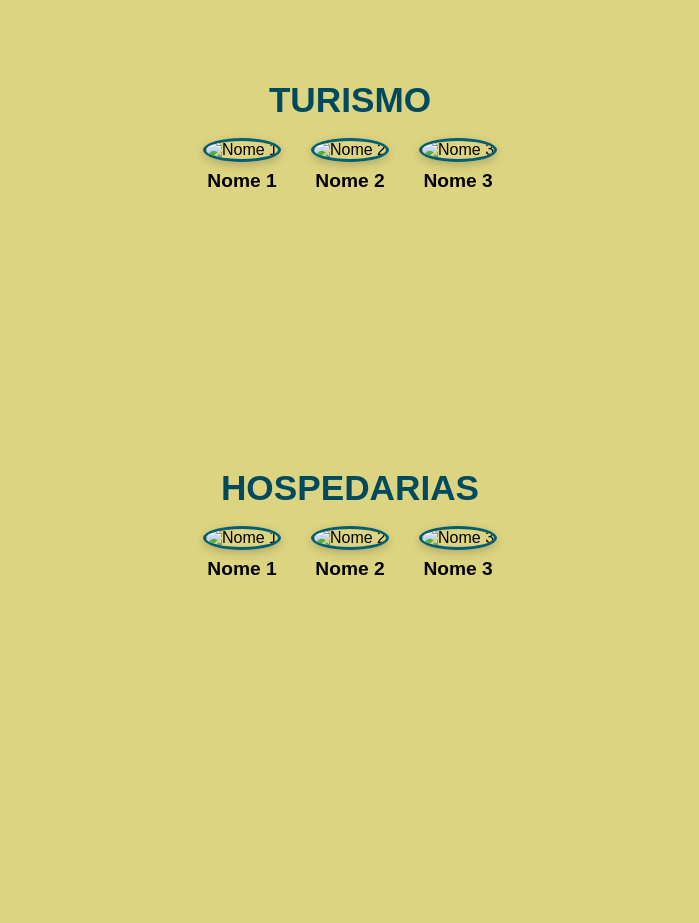
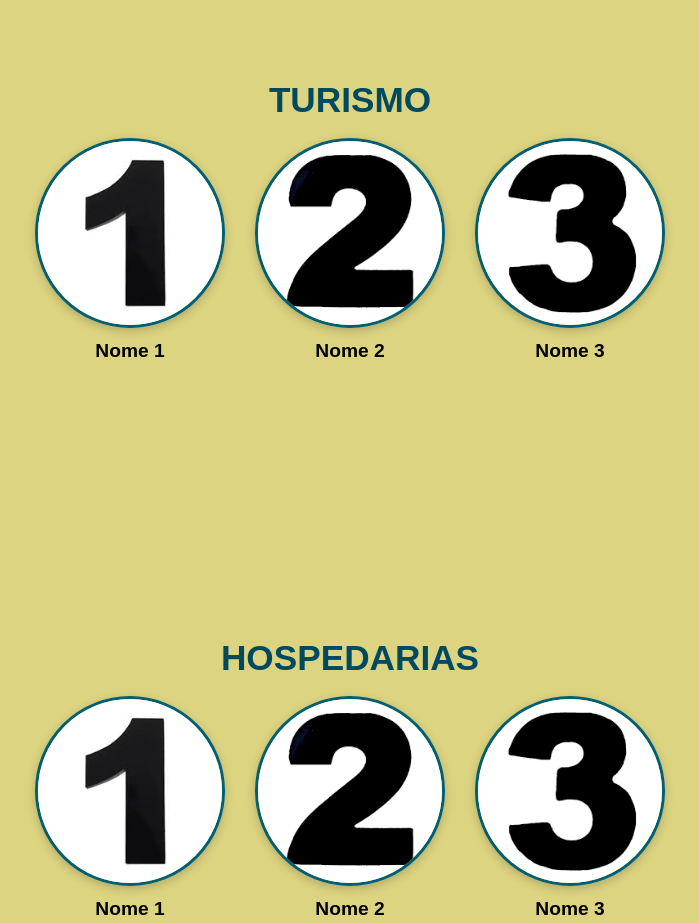
Before and after one commit to ItsGamezz/teste3-xyz-ilicinea, a plain HTML site: page index.html in a window 1280 px wide. Shown: the part 1480-2403 px from the top of the page, without its empty margins (290-989 px from the left). Before the commit the page ends 2355 px from the top, so only its background shows below. Drawn offline with Linux system fonts and the light colour scheme.

Commit message:
index.html

```diff
--- a/index.html
+++ b/index.html
@@ -199,15 +199,15 @@
     <h2 class="group-title">TURISMO</h2>
     <div class="circle-container">
       <a href="#" class="circle-item">
-        <img src="numero1.jpg" alt="Nome 1">
+        <img src="scr/numero1.jpg" alt="Nome 1">
         <span>Nome 1</span>
       </a>
       <a href="#" class="circle-item">
-        <img src="numero2.png" alt="Nome 2">
+        <img src="scr/numero2.png" alt="Nome 2">
         <span>Nome 2</span>
       </a>
       <a href="#" class="circle-item">
-        <img src="numero3.png" alt="Nome 3">
+        <img src="scr/numero3.png" alt="Nome 3">
         <span>Nome 3</span>
       </a>
     </div>
@@ -215,15 +215,15 @@
     <h2 class="group-title">HOSPEDARIAS</h2>
     <div class="circle-container">
       <a href="#" class="circle-item">
-        <img src="numero1.jpg" alt="Nome 1">
+        <img src="scr/numero1.jpg" alt="Nome 1">
         <span>Nome 1</span>
       </a>
       <a href="#" class="circle-item">
-        <img src="numero2.png" alt="Nome 2">
+        <img src="scr/numero2.png" alt="Nome 2">
         <span>Nome 2</span>
       </a>
       <a href="#" class="circle-item">
-        <img src="numero3.png" alt="Nome 3">
+        <img src="scr/numero3.png" alt="Nome 3">
         <span>Nome 3</span>
       </a>
     </div>
```
